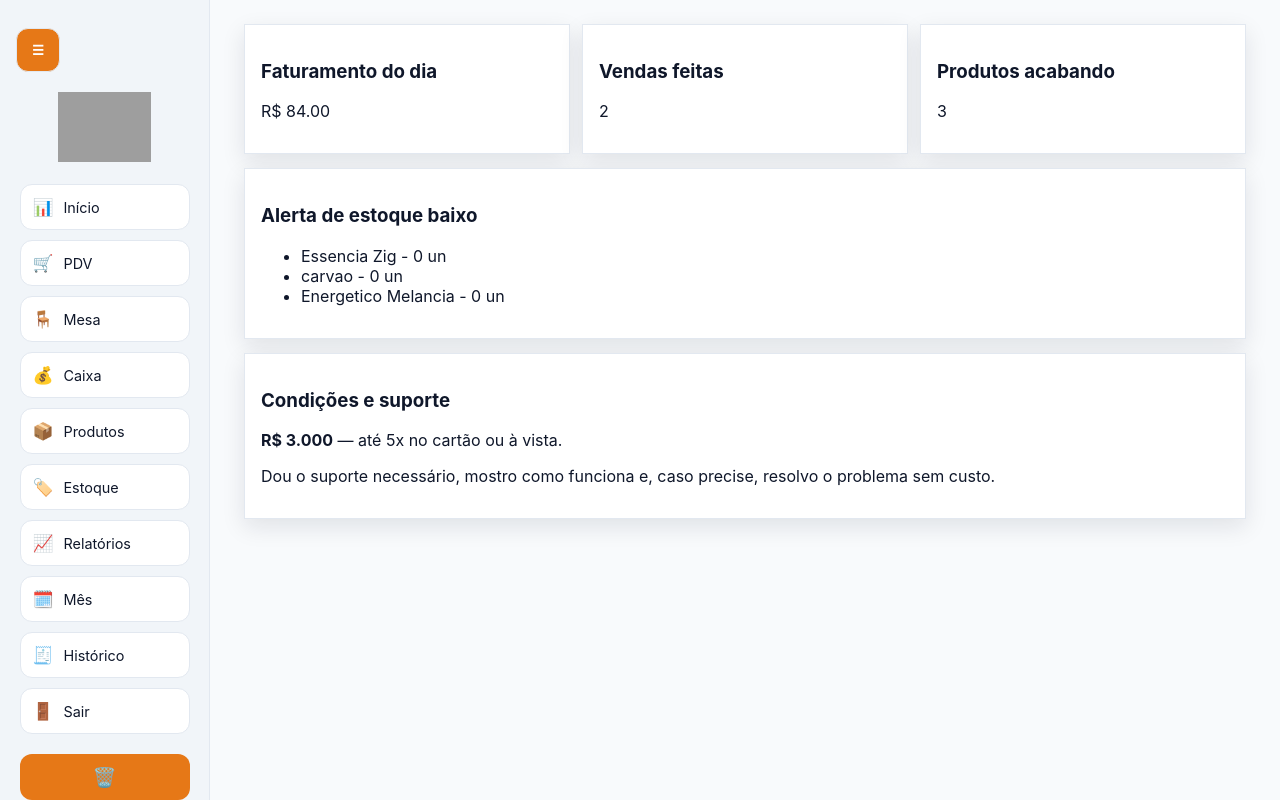
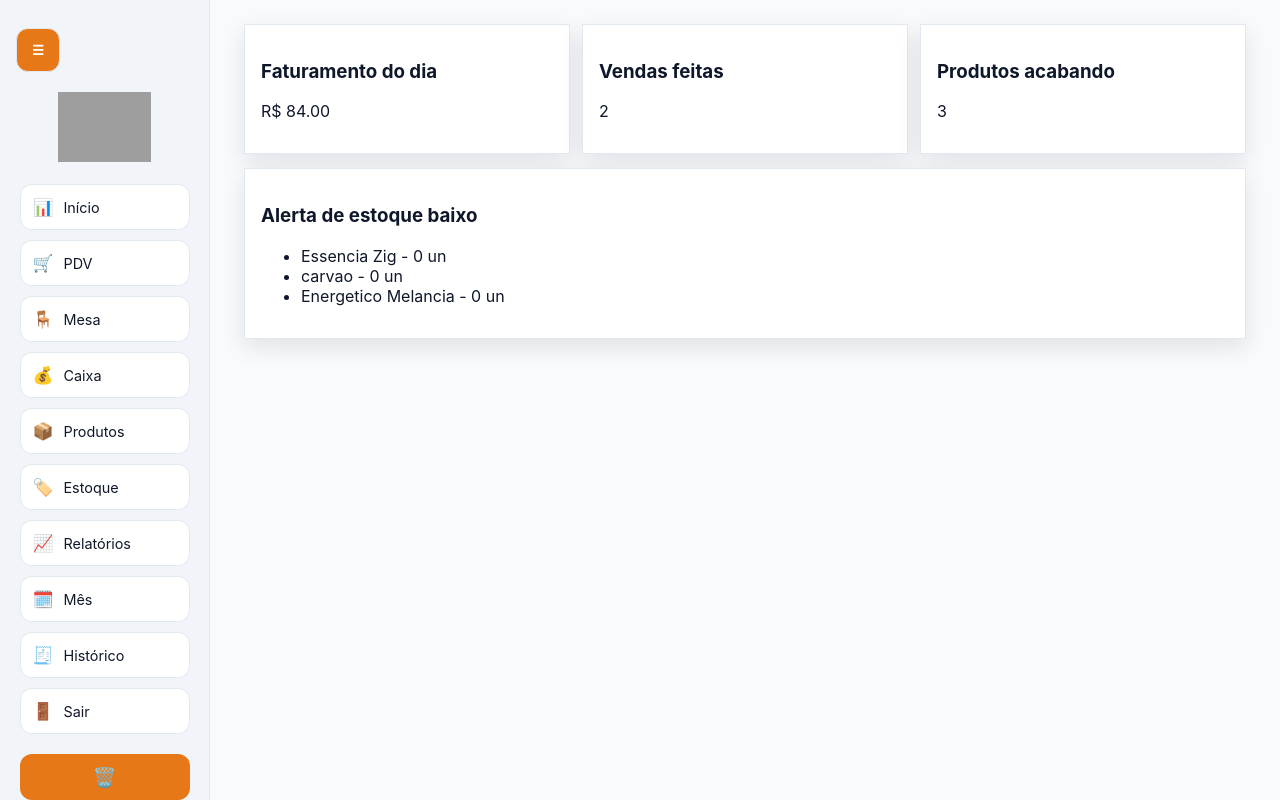
Before and after one commit to NextStagee/Sistemadevendas, a Flask app: page / in a window 1280 px wide. Run offline with Flask 3, Linux system fonts and the light colour scheme; a user stored in the database is signed in; data comes from the database, SQL or seed files in the repository; grey boxes are pictures that could not be loaded.

Commit message:
Remove card de condições e suporte do dashboard

```diff
--- a/templates/dashboard.html
+++ b/templates/dashboard.html
@@ -12,9 +12,4 @@
   </ul>
 </section>
 
-<section class="card">
-  <h3>Condições e suporte</h3>
-  <p><strong>R$ 3.000</strong> — até 5x no cartão ou à vista.</p>
-  <p>Dou o suporte necessário, mostro como funciona e, caso precise, resolvo o problema sem custo.</p>
-</section>
 {% endblock %}
```
